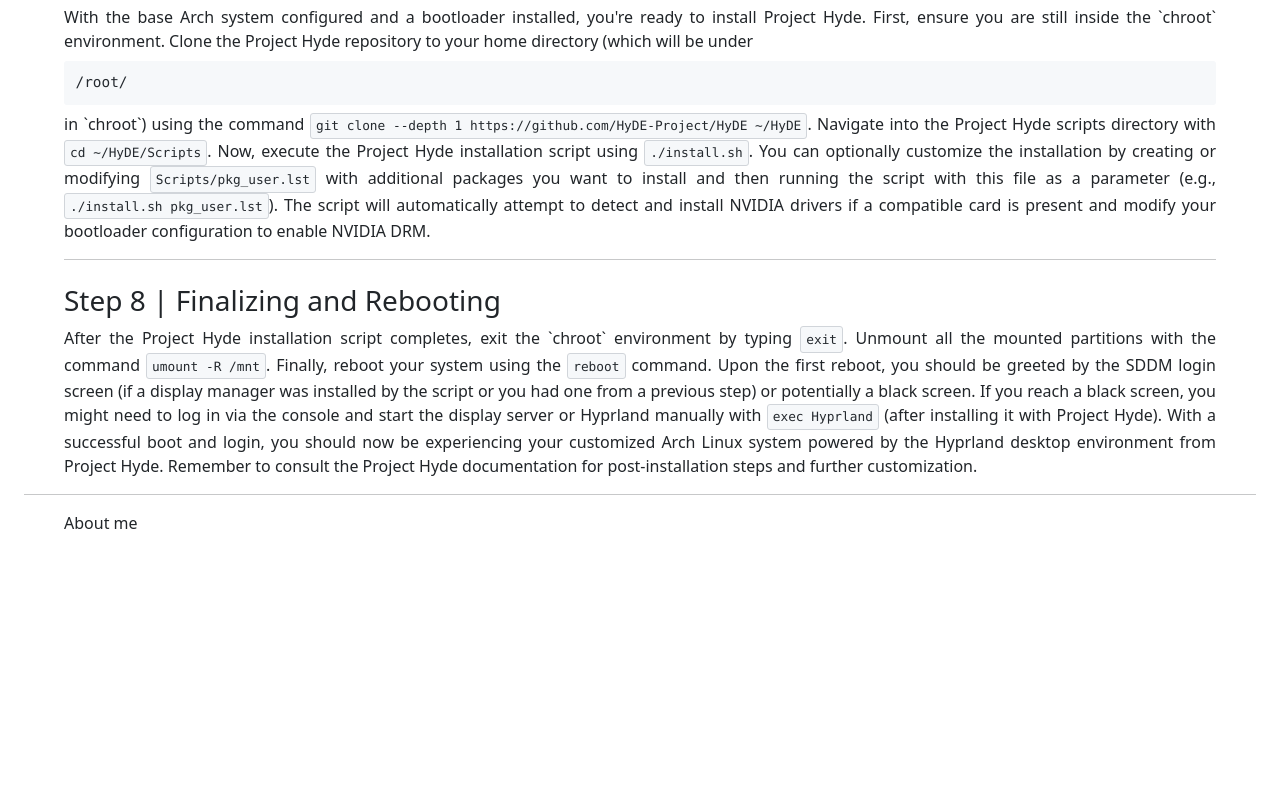
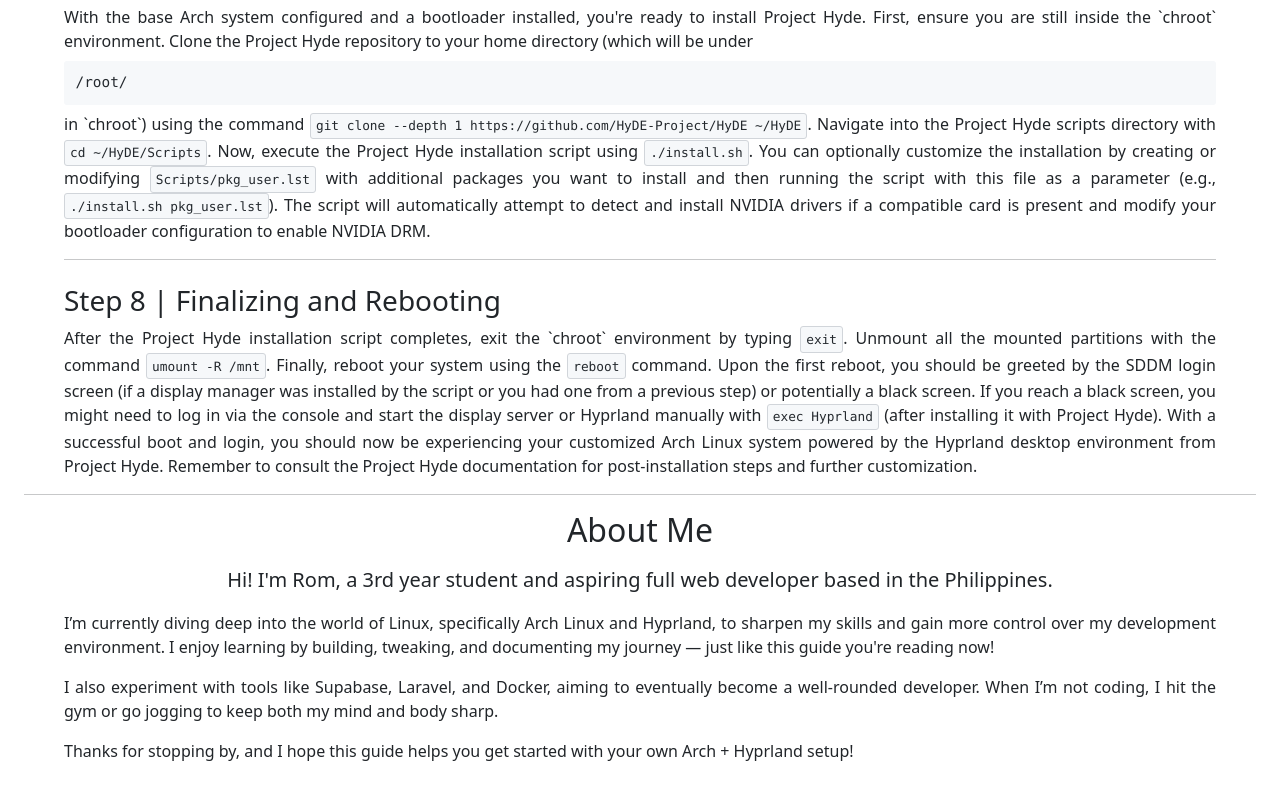
Before and after one commit to romnoelp/blog, a Vue app: page / in a window 1280 px wide. Shown: the part 3316-4115 px from the top of the page. Before the commit the page ends 3875 px from the top, so only its background shows below. Built offline with nearby package versions, Linux system fonts and the light colour scheme.

Commit message:
Feature: Created an About Me component.

```diff
--- a/src/App.vue
+++ b/src/App.vue
@@ -3,6 +3,7 @@
 import Introduction from './components/Introduction.vue'
 import Requirement from './components/Requirements.vue'
 import Installation from './components/Installation.vue'
+import AboutMe from './components/AboutMe.vue'
 import { ref, onMounted, onUnmounted } from 'vue'
 
 const sections = ['introduction', 'installation', 'about-me']
@@ -60,7 +61,7 @@
     </section>
     <hr />
     <section id="about-me">
-      <article>About me</article>
+      <article><AboutMe /></article>
     </section>
   </main>
 </template>
--- /dev/null
+++ b/src/components/AboutMe.vue
@@ -0,0 +1,28 @@
+<template>
+  <h2 class="mb-3 text-center">About Me</h2>
+  <p class="lead text-center">
+    Hi! I'm Rom, a 3rd year student and aspiring full web developer based in the Philippines.
+  </p>
+  <div class="about-me">
+    <p>
+      I’m currently diving deep into the world of Linux, specifically Arch Linux and Hyprland, to
+      sharpen my skills and gain more control over my development environment. I enjoy learning by
+      building, tweaking, and documenting my journey — just like this guide you're reading now!
+    </p>
+    <p>
+      I also experiment with tools like Supabase, Laravel, and Docker, aiming to eventually become a
+      well-rounded developer. When I’m not coding, I hit the gym or go jogging to keep both my mind
+      and body sharp.
+    </p>
+    <p>
+      Thanks for stopping by, and I hope this guide helps you get started with your own Arch +
+      Hyprland setup!
+    </p>
+  </div>
+</template>
+
+<style scoped>
+.about-me {
+  text-align: justify;
+}
+</style>
```
